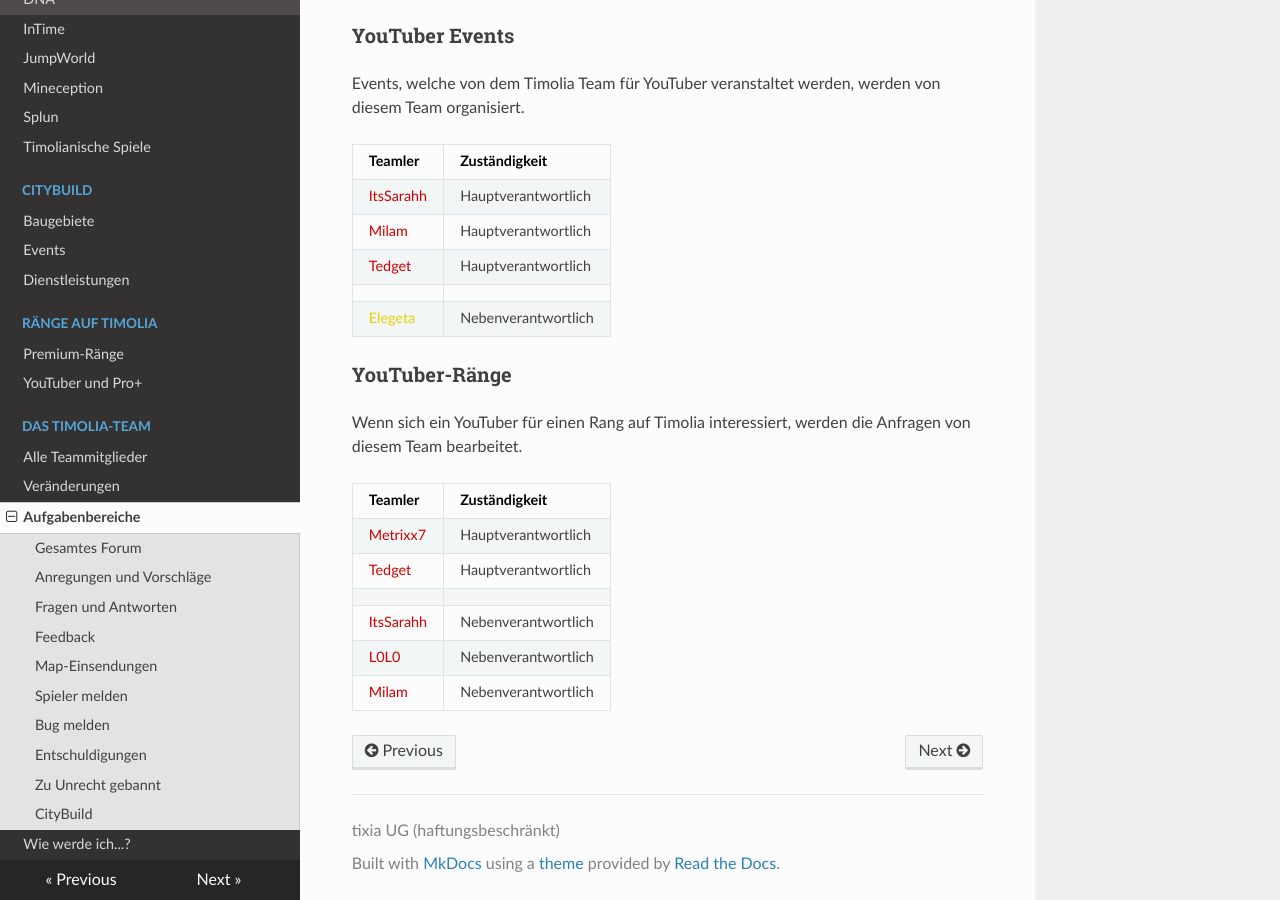
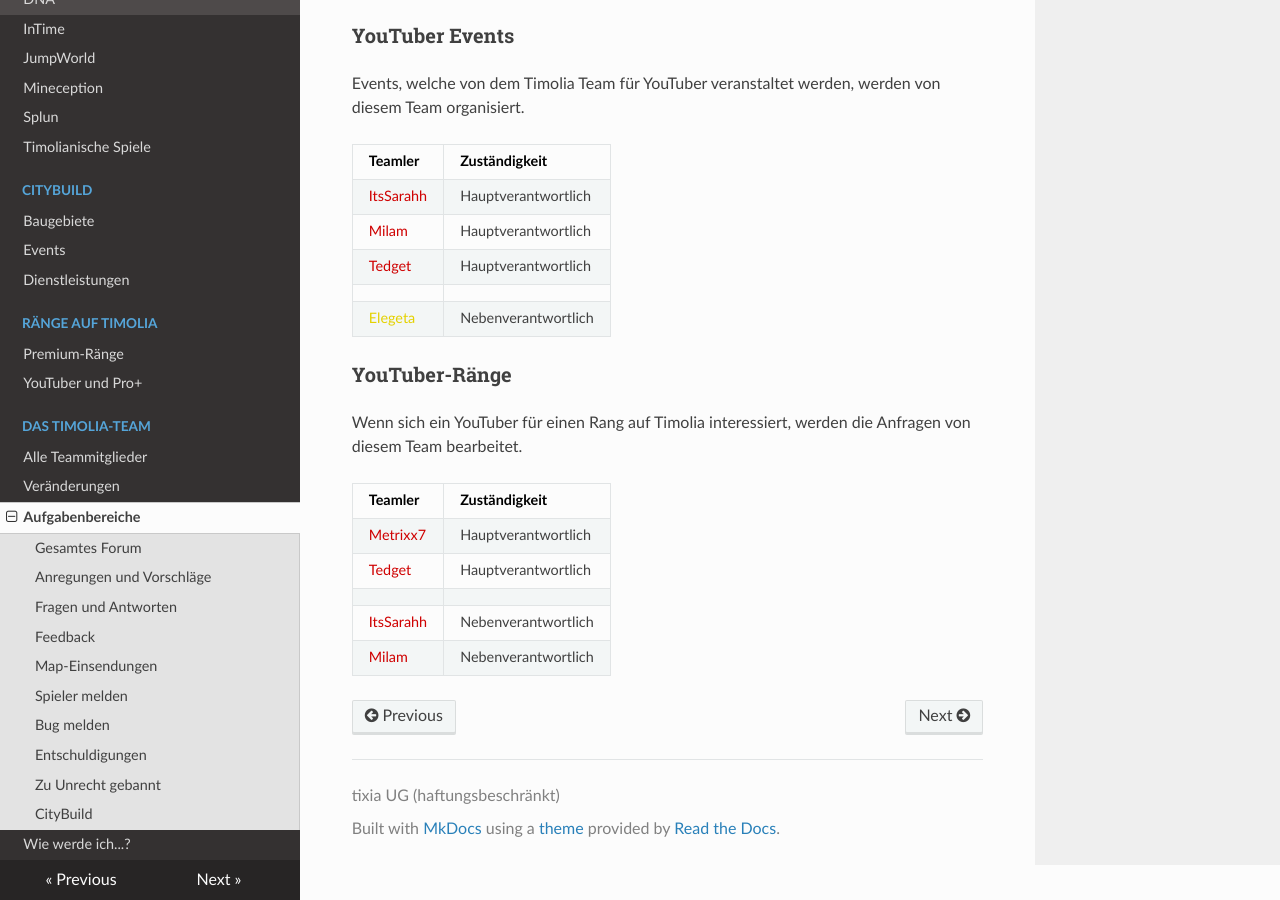
Before and after one commit to TimoliaDE/HowTo, an MkDocs documentation site: the page built from docs/team/responsibilities.md, in a window 1280 px wide and 900 px high, scrolled down 6589 px. Built offline with MkDocs 1.6.1, drawn with Linux system fonts in a browser that asks for light colours; nearby versions of some CDN libraries; old or Windows-style settings are respelled for this version of MkDocs.

Commit message:
Update responsibilities.md

```diff
--- a/docs/team/responsibilities.md
+++ b/docs/team/responsibilities.md
@@ -234,5 +234,4 @@ Wenn sich ein YouTuber für einen Rang auf Timolia interessiert, werden die Anfr
 |<span style="color:#CF0101">Tedget</span> | Hauptverantwortlich |
 | | |
 |<span style="color:#CF0101">ItsSarahh</span> | Nebenverantwortlich |
-|<span style="color:#CF0101">L0L0</span> | Nebenverantwortlich |
 |<span style="color:#CF0101">Milam</span> | Nebenverantwortlich |
```
